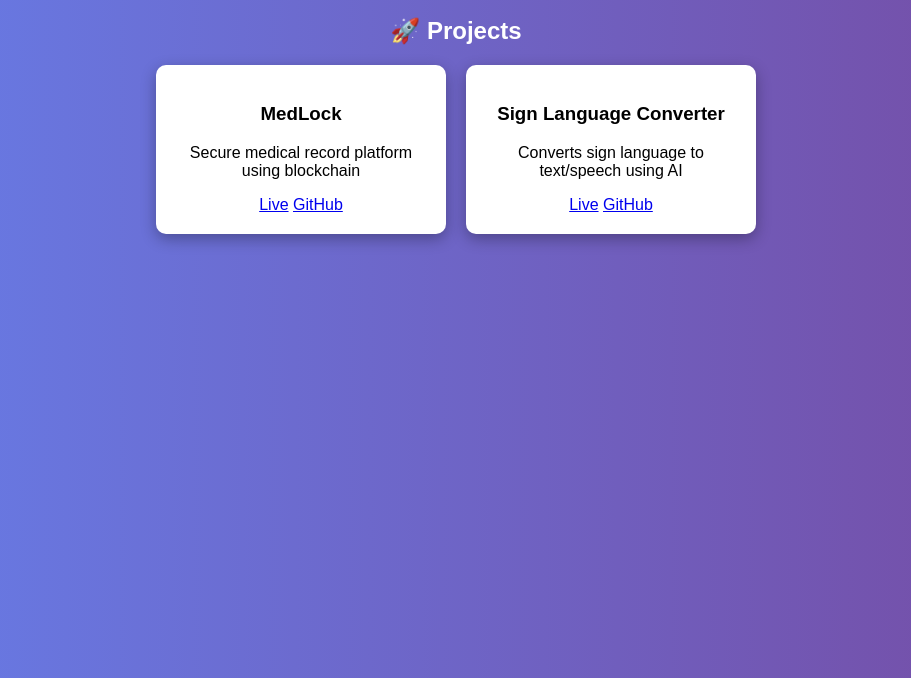
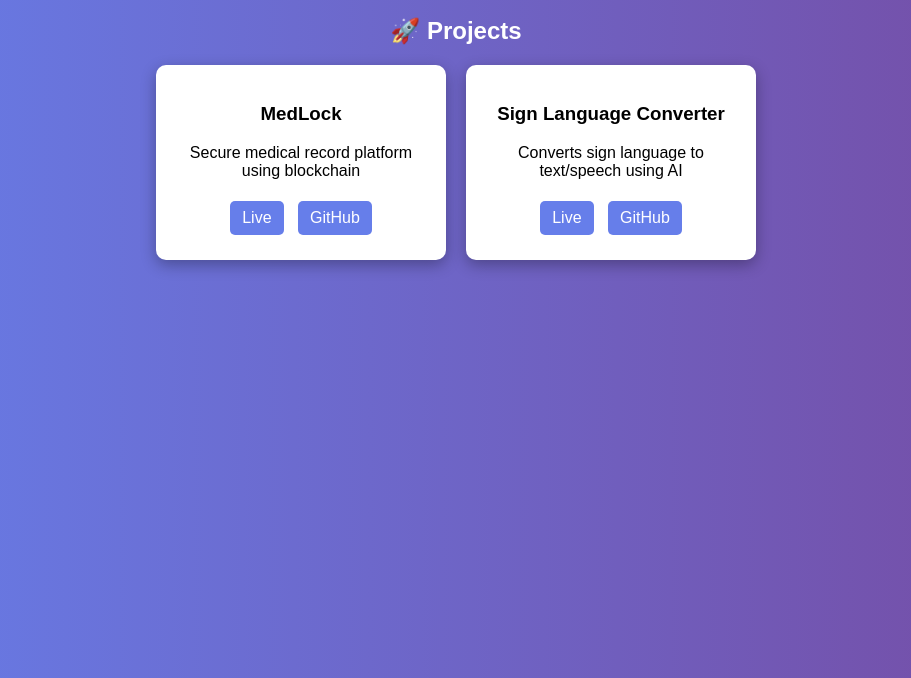
Before and after one commit to Krrish-001/my-portfolio, a plain HTML site: page index.html in a window 1280 px wide. Shown: the part 122-800 px from the top of the page, without its empty margins (184-1095 px from the left). Drawn offline with Linux system fonts and the light colour scheme.

Commit message:
Update style.css

```diff
--- a/style.css
+++ b/style.css
@@ -27,3 +27,16 @@ body {
 .card:hover {
   transform: scale(1.05);
 }
+a {
+  display: inline-block;
+  margin: 5px;
+  padding: 8px 12px;
+  background: #667eea;
+  color: white;
+  text-decoration: none;
+  border-radius: 5px;
+}
+
+a:hover {
+  background: #764ba2;
+}
```
